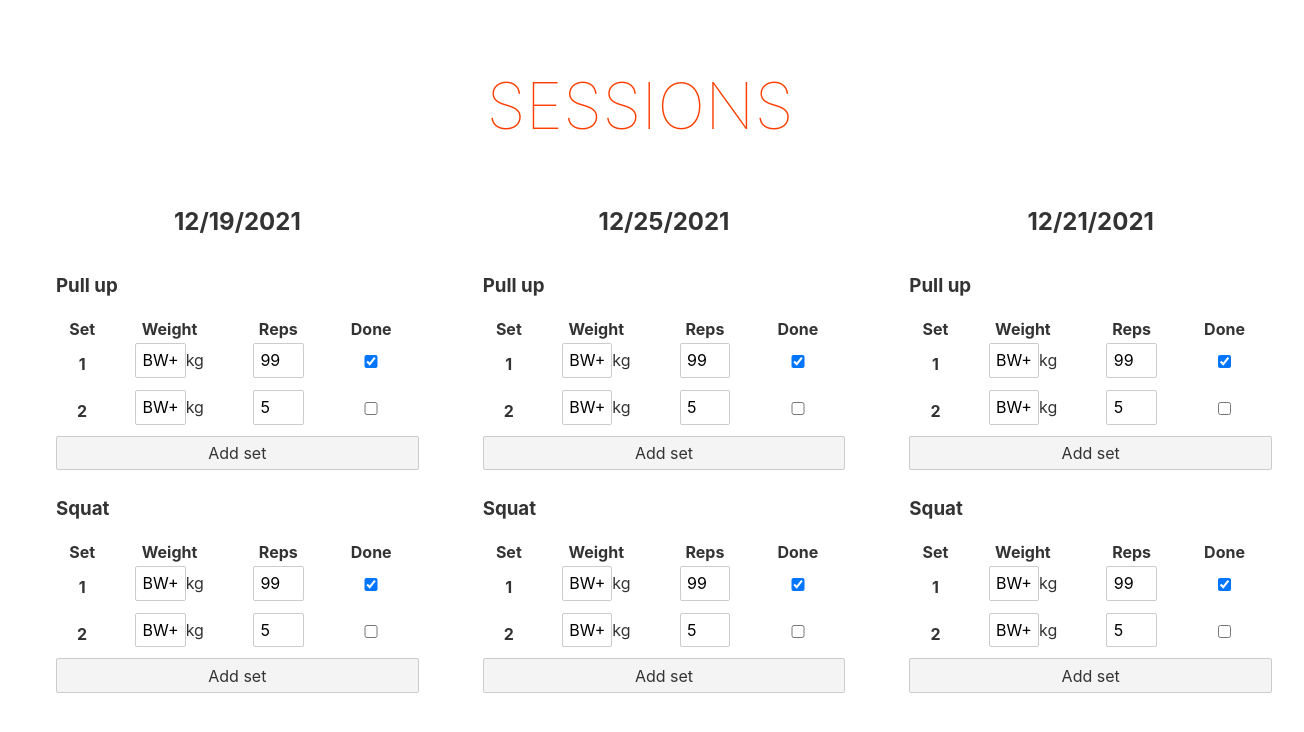
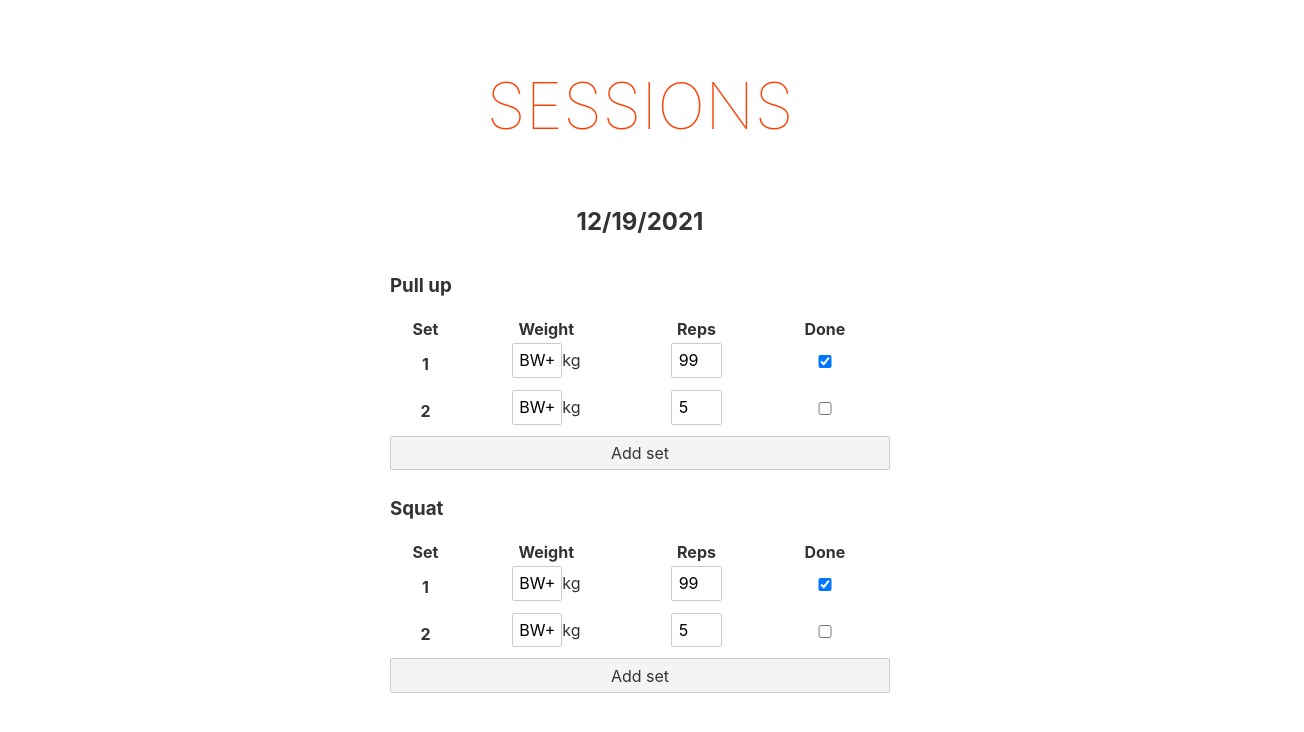
Before and after one commit to mebble/sessions, a Svelte app: page / in a window 1280 px wide. Shown: the top 732 px of the page, 1304 px wide, since content can reach past the window. Built offline with nearby package versions, Linux system fonts and the light colour scheme.

Commit message:
fix horizontal scroll snap

```diff
--- a/package.json
+++ b/package.json
@@ -5,7 +5,7 @@
   "scripts": {
     "build": "rollup -c",
     "dev": "rollup -c -w",
-    "start": "sirv public --no-clear",
+    "start": "sirv public --no-clear --host",
     "check": "svelte-check --tsconfig ./tsconfig.json"
   },
   "devDependencies": {
--- a/src/App.svelte
+++ b/src/App.svelte
@@ -27,15 +27,18 @@
 
     ul {
         display: flex;
-        width: 100vw;
+        width: 85vw;
+        max-width: 500px;
+        margin: auto;
         overflow-x: scroll;
+        /* https://css-tricks.com/practical-css-scroll-snapping/#example-2-horizontal-slider */
         scroll-snap-type: x mandatory;
     }
 
     ul li {
         scroll-snap-align: start;
-        width: 100vw;
-        padding-left: 2rem;
-        padding-right: 2rem;
+        /* https://stackoverflow.com/a/30684798 */
+        flex-shrink: 0;
+        width: 100%;
     }
 </style>
```
